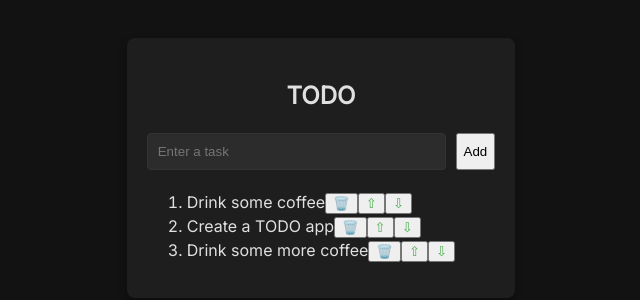
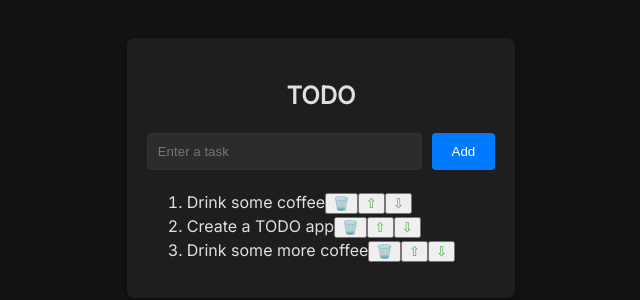
Before and after one commit to sayedihashimi/todojswebapp, a React (Vite) app in the folder todowebapp/: page / in a window 1280 px wide. Shown: the part 232-532 px from the top of the page, without its empty margins (339-979 px from the left). Built offline with nearby package versions, Linux system fonts and the light colour scheme.

Commit message:
Update todowebapp/src/components/TodoList.css
Co-authored-by: Kat Marchán <kzm@zkat.tech>

```diff
--- a/todowebapp/src/components/TodoList.css
+++ b/todowebapp/src/components/TodoList.css
@@ -28,7 +28,7 @@
     color: #e0e0e0;
 }
 
-#todo-input .add-button {
+.todo-input .add-button {
     padding: 0.625rem 1.25rem;
     background-color: #007bff;
     color: #fff;
```
